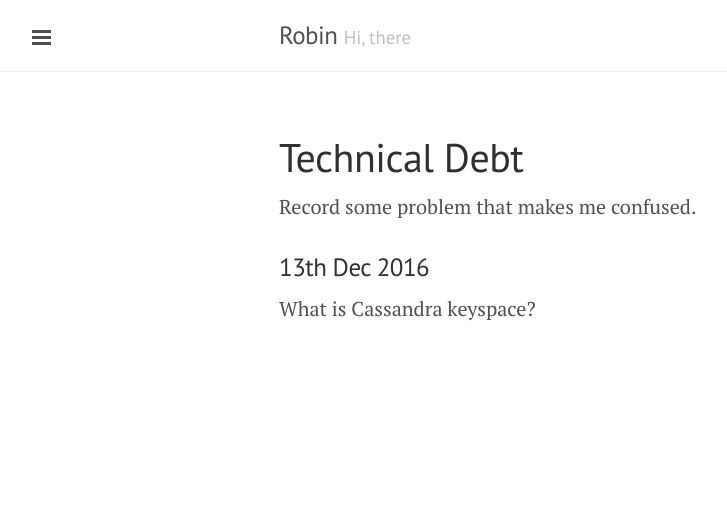
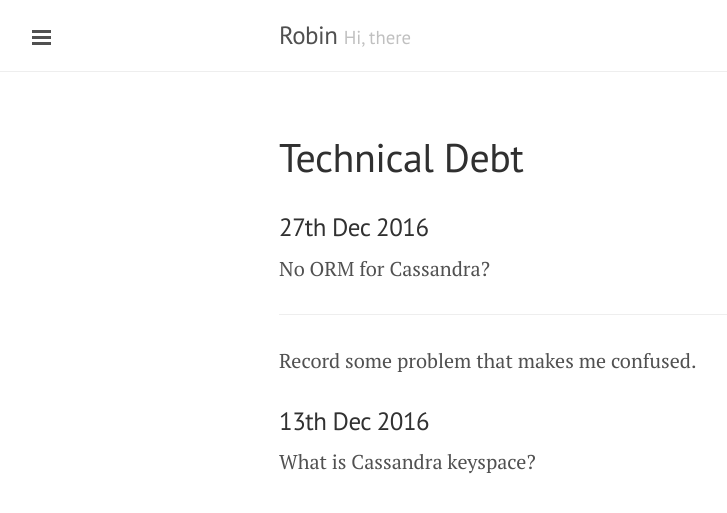
Before and after one commit to RobinGG/RobinGG.github.io, a Jekyll site: the page built from technicalDebt/index.md, in a window 1280 px wide. Shown: the top 513 px of the page, without its empty margins (1-728 px from the left). Built offline with Jekyll 4.4.1, drawn with Linux system fonts in a browser that asks for light colours.

Commit message:
update technical debt on Dec 27th

```diff
--- a/technicalDebt/index.md
+++ b/technicalDebt/index.md
@@ -1,6 +1,12 @@
 ---
 layout: page
 title: Technical Debt
+---
+
+### 27th Dec 2016
+
+No ORM for Cassandra?
+
 ---
 
 Record some problem that makes me confused.
```
